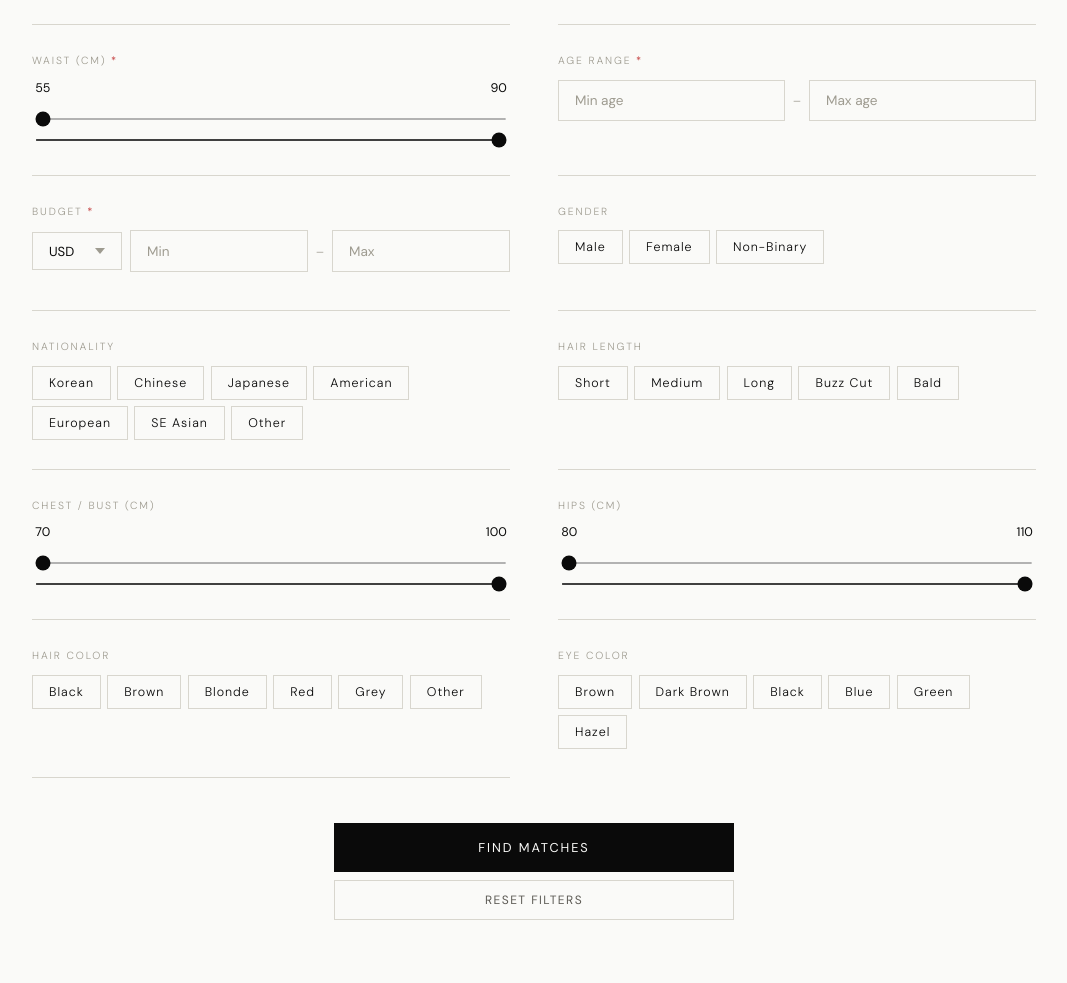
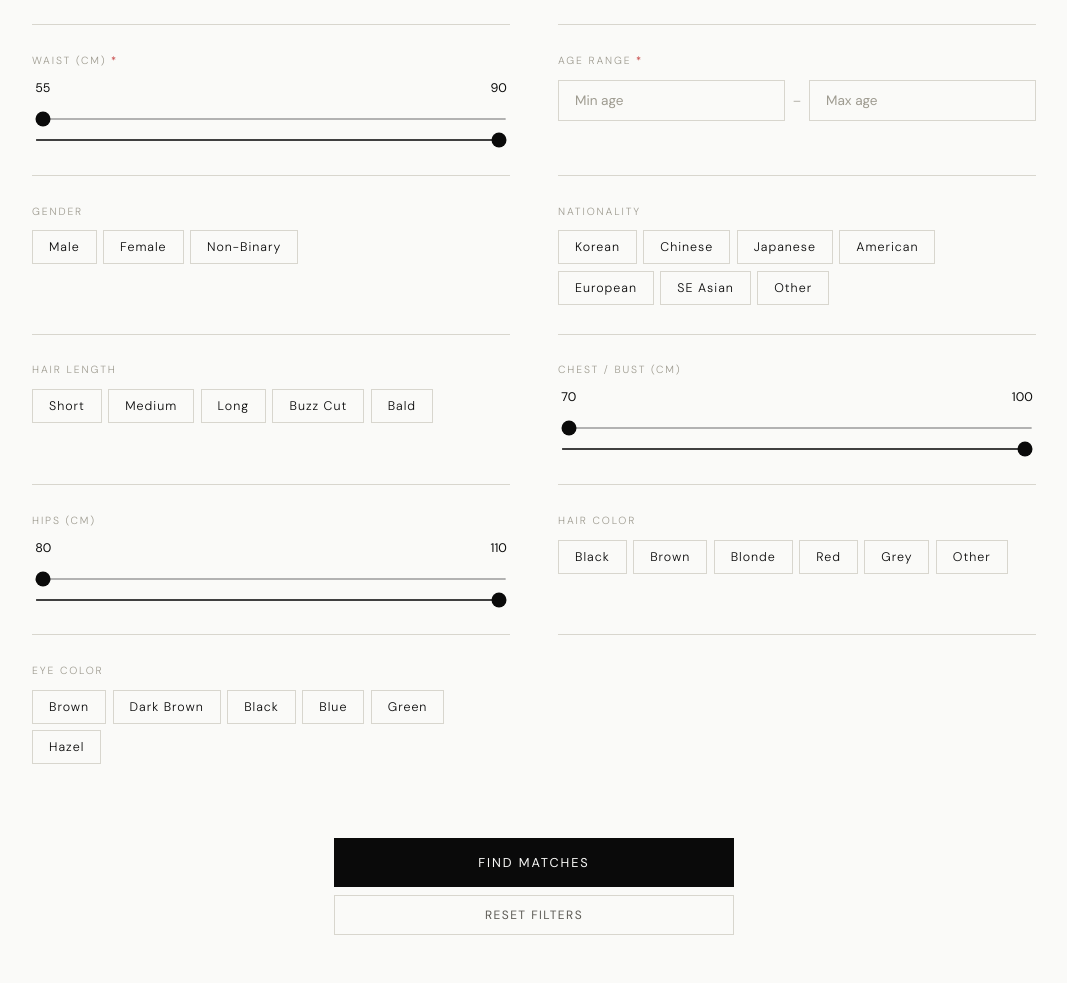
Before and after one commit to Jordansipsyboi/model-matching, a Flask app: page /find-models in a window 1280 px wide. Shown: the part 690-1673 px from the top of the page, without its empty margins (106-1173 px from the left). Before the commit the page ends 1610 px from the top, so only its background shows below. Run offline with Flask 3, Linux system fonts and the light colour scheme; data comes from the database, SQL or seed files in the repository.

Commit message:
Remove budget/rate filter — pricing handled offline via Request Booking

```diff
--- a/templates/find-models.html
+++ b/templates/find-models.html
@@ -324,23 +324,7 @@ input[type=range] { width: 100%; accent-color: var(--black); height: 2px; margin
       </div>
     </div>
 
-    <!-- BUDGET -->
-    <div class="filter-section">
-      <span class="filter-label required">Budget</span>
-      <div style="display:flex; gap:0.5rem; align-items:center; margin-bottom:0.6rem;">
-        <select class="filter-select" id="currencySelect" style="width:90px; flex-shrink:0;" required>
-          <option value="USD">USD</option>
-          <option value="KRW">KRW</option>
-          <option value="EUR">EUR</option>
-          <option value="JPY">JPY</option>
-          <option value="GBP">GBP</option>
-          <option value="CNY">CNY</option>
-        </select>
-        <input type="number" class="keyword-input" id="budgetMin" placeholder="Min" style="width:50%;" min="0" required>
-        <span style="color:var(--gray-400); font-size:0.8rem;">–</span>
-        <input type="number" class="keyword-input" id="budgetMax" placeholder="Max" style="width:50%;" min="0" required>
-      </div>
-    </div>
+
 
     <!-- GENDER -->
     <div class="filter-section">
@@ -569,9 +553,7 @@ function clearValidationStates() {
     document.getElementById("lookChips"),
     document.getElementById("ageMin"),
     document.getElementById("ageMax"),
-    document.getElementById("currencySelect"),
-    document.getElementById("budgetMin"),
-    document.getElementById("budgetMax"),
+
     document.getElementById("genderChips"),
     document.getElementById("nationalityChips"),
     document.getElementById("hairChips")
@@ -583,8 +565,7 @@ function validateRequiredFields() {
 
   const missingFields = [];
   const photoInput = document.getElementById("photoInput");
-  const budgetMinInput = document.getElementById("budgetMin");
-  const budgetMaxInput = document.getElementById("budgetMax");
+
 
   if (!photoInput.files.length) {
     setErrorState(document.getElementById("uploadZone"));
@@ -596,23 +577,8 @@ function validateRequiredFields() {
     missingFields.push("work type");
   }
 
-  if (!budgetMinInput.value.trim() || !budgetMaxInput.value.trim()) {
-    setErrorState(budgetMinInput);
-    setErrorState(budgetMaxInput);
-    missingFields.push("budget range");
-  }
-
   if (missingFields.length) {
     showValidationBanner(`Please complete the required fields: ${missingFields.join(", ")}.`);
-    return false;
-  }
-
-  const budgetMin = parseInt(budgetMinInput.value, 10);
-  const budgetMax = parseInt(budgetMaxInput.value, 10);
-  if (budgetMin > budgetMax) {
-    setErrorState(budgetMinInput);
-    setErrorState(budgetMaxInput);
-    showValidationBanner("Please enter a valid budget range. The minimum budget cannot be greater than the maximum budget.");
     return false;
   }
 
@@ -641,7 +607,7 @@ function renderCards(models) {
       </div>
       <div class="card-info">
         <p class="card-name">${m.english}</p>
-        <p class="card-stats">${m.height}cm · ${m.chest}/${m.waist}/${m.hips} · $${m.rate.toLocaleString()}</p>
+        <p class="card-stats">${m.height}cm · ${m.chest}/${m.waist}/${m.hips}</p>
         <div class="card-tags">${tags}</div>
       </div>
     </div>`;
@@ -663,10 +629,7 @@ function applyFilters() {
   const ageMaxRaw = document.getElementById("ageMax").value;
   const ageMin = ageMinRaw ? parseInt(ageMinRaw) : null;
   const ageMax = ageMaxRaw ? parseInt(ageMaxRaw) : null;
-  const budgetMinRaw = document.getElementById("budgetMin").value;
-  const budgetMaxRaw = document.getElementById("budgetMax").value;
-  const budgetMin = budgetMinRaw ? parseInt(budgetMinRaw) : null;
-  const budgetMax = budgetMaxRaw ? parseInt(budgetMaxRaw) : null;
+
 
   filteredModels = MODELS.filter(m => {
     // Keyword
@@ -700,9 +663,7 @@ function applyFilters() {
     if (activeWorkTypes.length > 0 && !activeWorkTypes.some(t => m.workTypes.includes(t))) return false;
     // Look
     if (activeLooks.length > 0 && !activeLooks.some(l => m.looks.includes(l))) return false;
-    // Budget
-    if (budgetMax !== null && m.rate > budgetMax) return false;
-    if (budgetMin !== null && m.rate < budgetMin) return false;
+
     return true;
   });
 
@@ -805,7 +766,7 @@ function openModal(id) {
     <div class="modal-stat"><div class="modal-stat-num">${m.shoes}<span style="font-size:0.9rem">mm</span></div><div class="modal-stat-label">Shoes</div><div style="font-size:0.7rem;color:var(--gray-400)">EU ${m.shoes_eu}</div></div>
     <div class="modal-stat"><div class="modal-stat-num" style="font-size:1rem;text-transform:capitalize">${m.hair_color}</div><div class="modal-stat-label">Hair</div><div style="font-size:0.7rem;color:var(--gray-400)">${m.hair_length}</div></div>
     <div class="modal-stat"><div class="modal-stat-num" style="font-size:1rem;text-transform:capitalize">${m.eye_color}</div><div class="modal-stat-label">Eyes</div></div>
-    <div class="modal-stat"><div class="modal-stat-num">$${m.rate.toLocaleString()}</div><div class="modal-stat-label">Day Rate</div></div>`;
+`;
   document.getElementById("modalTags").innerHTML = m.workTypes.map(t => `<span class="modal-tag">${t}</span>`).join("");
   document.getElementById("modalLooks").innerHTML = m.looks.map(l => `<span class="modal-tag">${l}</span>`).join("");
   document.getElementById("modalBg").classList.add("open");
@@ -859,9 +820,7 @@ document.getElementById("resetBtn").addEventListener("click", () => {
   document.getElementById("hipsMaxVal").textContent = 110;
   document.getElementById("ageMin").value = "";
   document.getElementById("ageMax").value = "";
-  document.getElementById("budgetMin").value = "";
-  document.getElementById("budgetMax").value = "";
-  document.getElementById("currencySelect").value = "USD";
+
   document.querySelectorAll(".chip").forEach(c => c.classList.remove("active"));
   activeWorkTypes.length = 0; activeLooks.length = 0; activeNationalities.length = 0; activeHair.length = 0; activeGender.length = 0; activeHairColors.length = 0; activeEyeColors.length = 0;
   filteredModels = [...MODELS];
@@ -897,18 +856,7 @@ document.getElementById("ageMax").addEventListener("input", () => {
   if (document.getElementById("ageMax").value.trim()) clearErrorState(document.getElementById("ageMax"));
   applyFilters();
 });
-document.getElementById("budgetMin").addEventListener("input", () => {
-  if (document.getElementById("budgetMin").value.trim()) clearErrorState(document.getElementById("budgetMin"));
-  applyFilters();
-});
-document.getElementById("budgetMax").addEventListener("input", () => {
-  if (document.getElementById("budgetMax").value.trim()) clearErrorState(document.getElementById("budgetMax"));
-  applyFilters();
-});
-document.getElementById("currencySelect").addEventListener("change", () => {
-  clearErrorState(document.getElementById("currencySelect"));
-  applyFilters();
-});
+
 // Don't render on load — wait for Find Matches click
 
 </script>
```
